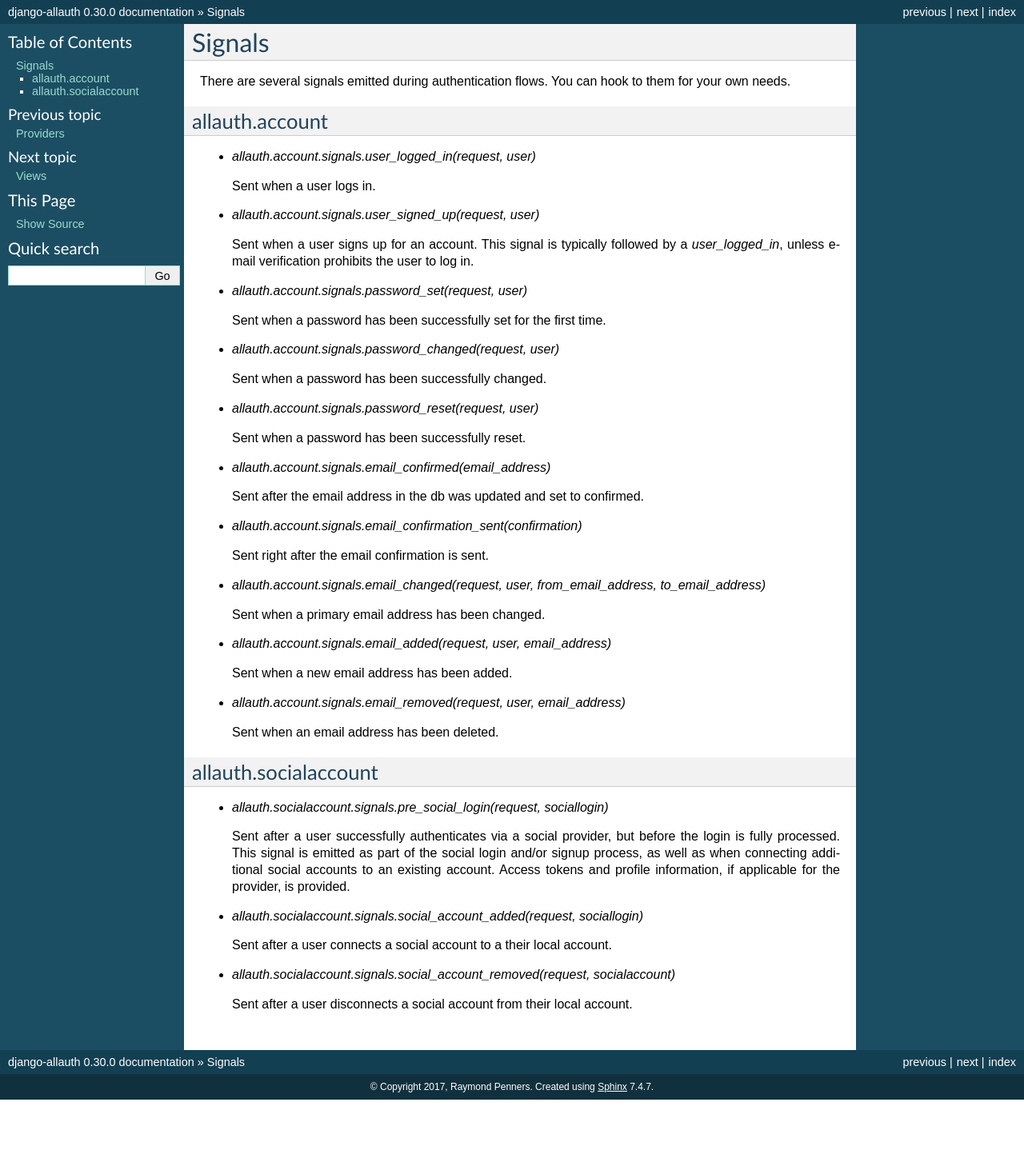
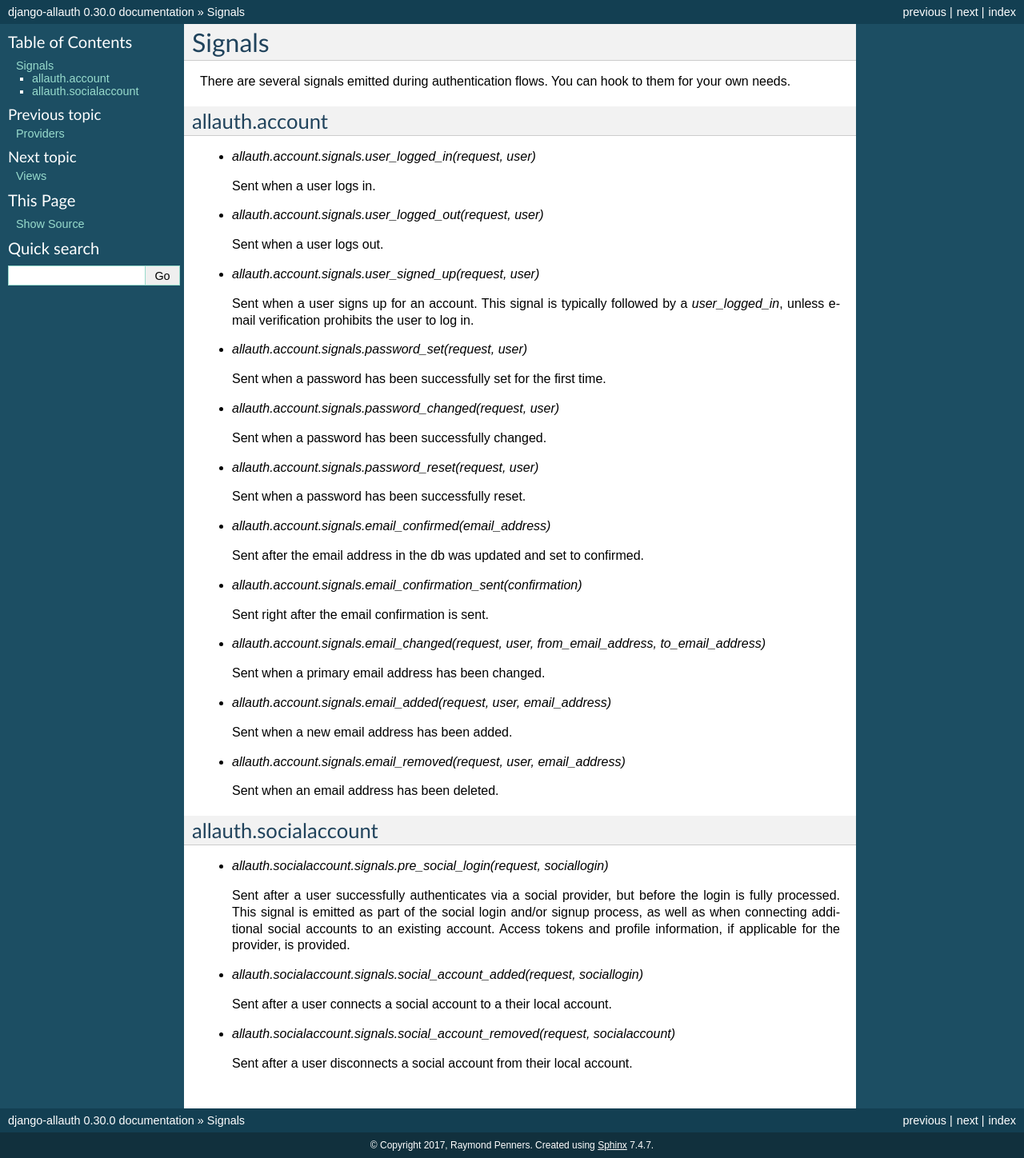
Before and after one commit to mindfulMachineLath/Django-authsystem, a Sphinx documentation site: the page built from docs/signals.rst, in a window 1280 px wide. Shown: the whole page at 80% size. Built offline with Sphinx 7.4.7, drawn with Linux system fonts in a browser that asks for light colours; before the commit the page ends 1375 px from its top, so only the background shows below that.

Commit message:
Logged out signal documentation

```diff
--- a/ChangeLog.rst
+++ b/ChangeLog.rst
@@ -4,7 +4,7 @@
 Note worthy changes
 -------------------
 
-- Added a new ``user_logged_out_signal``.
+- Added a new ``user_logged_out`` signal.
 
 - OpenId: Added support for requesting additional data.
 
--- a/docs/signals.rst
+++ b/docs/signals.rst
@@ -12,6 +12,10 @@ allauth.account
 - `allauth.account.signals.user_logged_in(request, user)`
 
   Sent when a user logs in.
+
+- `allauth.account.signals.user_logged_out(request, user)`
+
+  Sent when a user logs out.
 
 - `allauth.account.signals.user_signed_up(request, user)`
 
```
